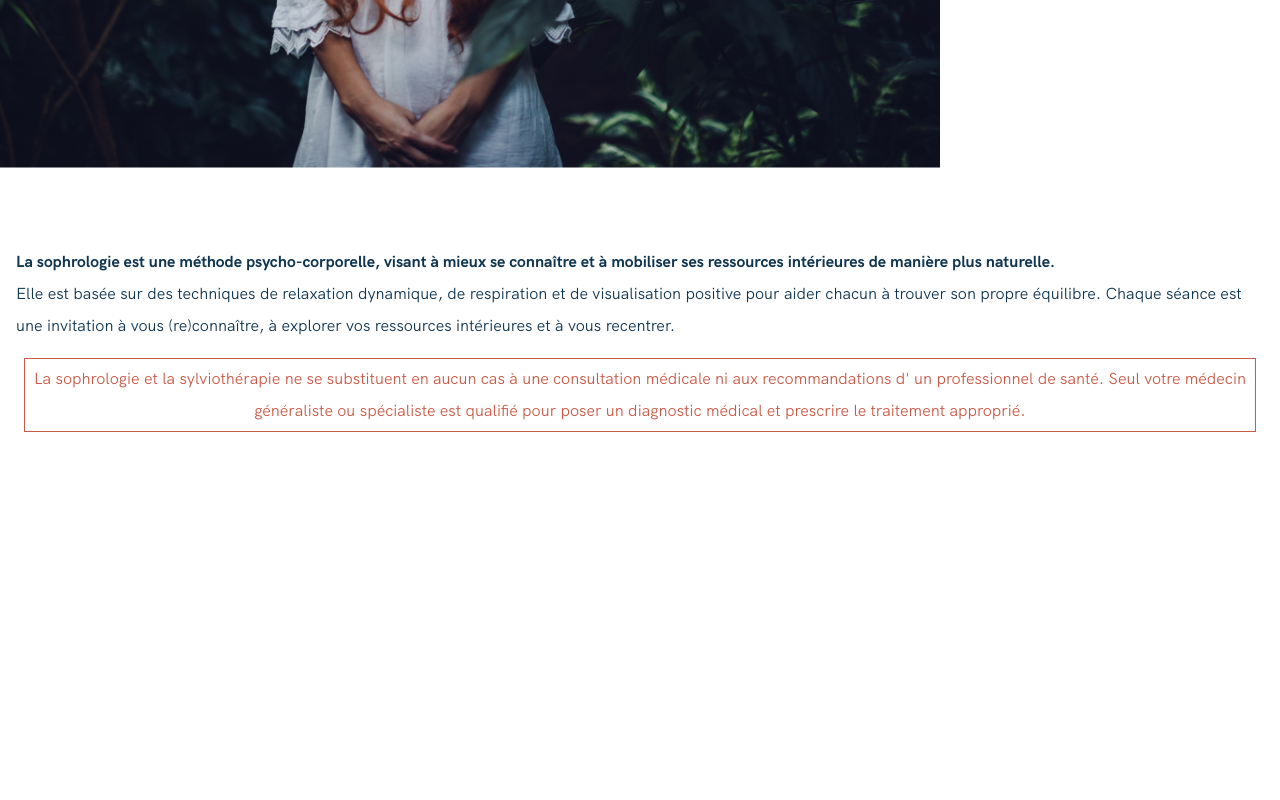
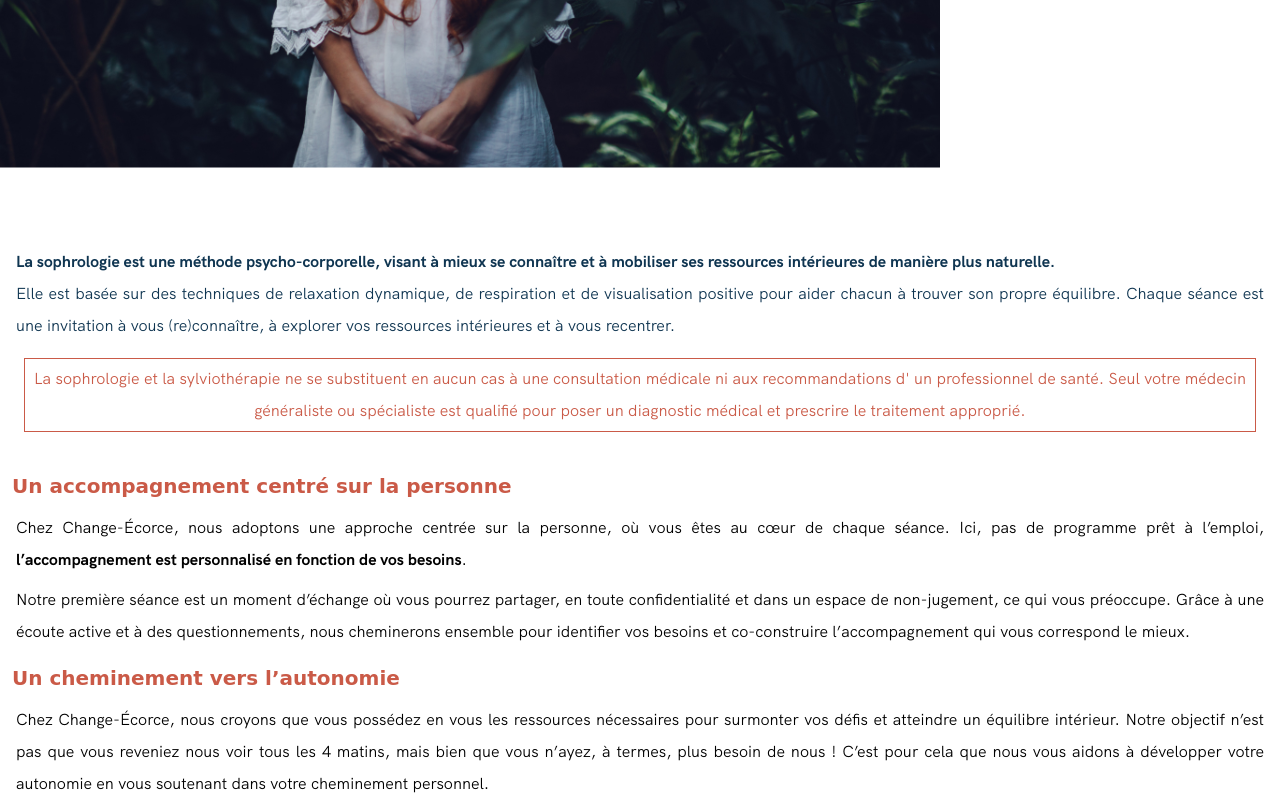
Before and after one commit to Change-Ecorce/change-ecorce, a website: page public/index.html in a window 1280 px wide. Shown: the part 1882-2682 px from the top of the page. Before the commit the page ends 2354 px from the top, so only its background shows below. Drawn offline with Linux system fonts and the light colour scheme; a web font is replaced by a local one.

Commit message:
feat: section 4

```diff
--- a/public/index.html
+++ b/public/index.html
@@ -121,7 +121,7 @@
                 <h4 class="text-cedar text-xl font-tt-milks m-4">L'alliance de deux méthodes</h4>
                 <div>
                     <div class="mt-4 px-4">
-                        <p class="font-hk-grotesk text-brand-accent leading-loose">
+                        <p class="font-hk-grotesk text-justify text-brand-accent leading-loose">
                             Chez Change-écorce, nous nous basons sur
                             l’alliance de la sophrologie et de la sylviothérapie
                             pour vous accompagner vers un mieux-être
@@ -133,7 +133,7 @@
                         <img src="images/2.png" alt="Image Alliance" class="h-full inline-block px-auto">
                     </div>
                     <div class="px-4">
-                        <p class="font-hk-grotesk text-brand-accent leading-loose">
+                        <p class="font-hk-grotesk text-justify text-brand-accent leading-loose">
                             <strong>La sophrologie est une méthode psycho-corporelle,
                                     visant à mieux se connaître et à mobiliser ses
                                     ressources intérieures de manière plus naturelle.</strong>
@@ -159,6 +159,42 @@
                 </div>
             </div>
 
+            <div id="section-4" class="container">
+                <h4 class="font-tt-milks text-xl mt-4 mb-3 mx-3 text-cedar font-bold">Un accompagnement centré sur la personne</h4>
+
+                <div class="font-hk-grotesk text-justify px-4 leading-loose">
+                    <p>
+                        Chez Change-Écorce, nous adoptons une
+                        approche centrée sur la personne, où vous êtes au
+                        cœur de chaque séance. Ici, pas de programme
+                        prêt à l’emploi, <strong>l’accompagnement est
+                                                 personnalisé en fonction de vos besoins</strong>.
+                    </p>
+                    <p class="mt-2">
+                        Notre première séance est un moment d’échange
+                        où vous pourrez partager, en toute confidentialité
+                        et dans un espace de non-jugement, ce qui vous
+                        préoccupe. Grâce à une écoute active et à des
+                        questionnements, nous cheminerons ensemble
+                        pour identifier vos besoins et co-construire
+                        l’accompagnement qui vous correspond le mieux.
+                    </p>
+                </div>
+
+                <h4 class="font-tt-milks text-xl mt-4 mb-3 mx-3 text-cedar font-bold">Un cheminement vers l’autonomie</h4>
+
+                <div class="font-hk-grotesk text-justify px-4 leading-loose">
+                    <p>Chez Change-Écorce, nous croyons que vous
+                       possédez en vous les ressources nécessaires pour
+                       surmonter vos défis et atteindre un équilibre
+                       intérieur. Notre objectif n’est pas que vous
+                       reveniez nous voir tous les 4 matins, mais bien
+                       que vous n’ayez, à termes, plus besoin de nous !
+                       C’est pour cela que nous vous aidons à
+                       développer votre autonomie en vous soutenant
+                       dans votre cheminement personnel.</p>
+                </div>
+            </div>
 
         </main>
 
```
Also changed, not shown: public/output.css.
